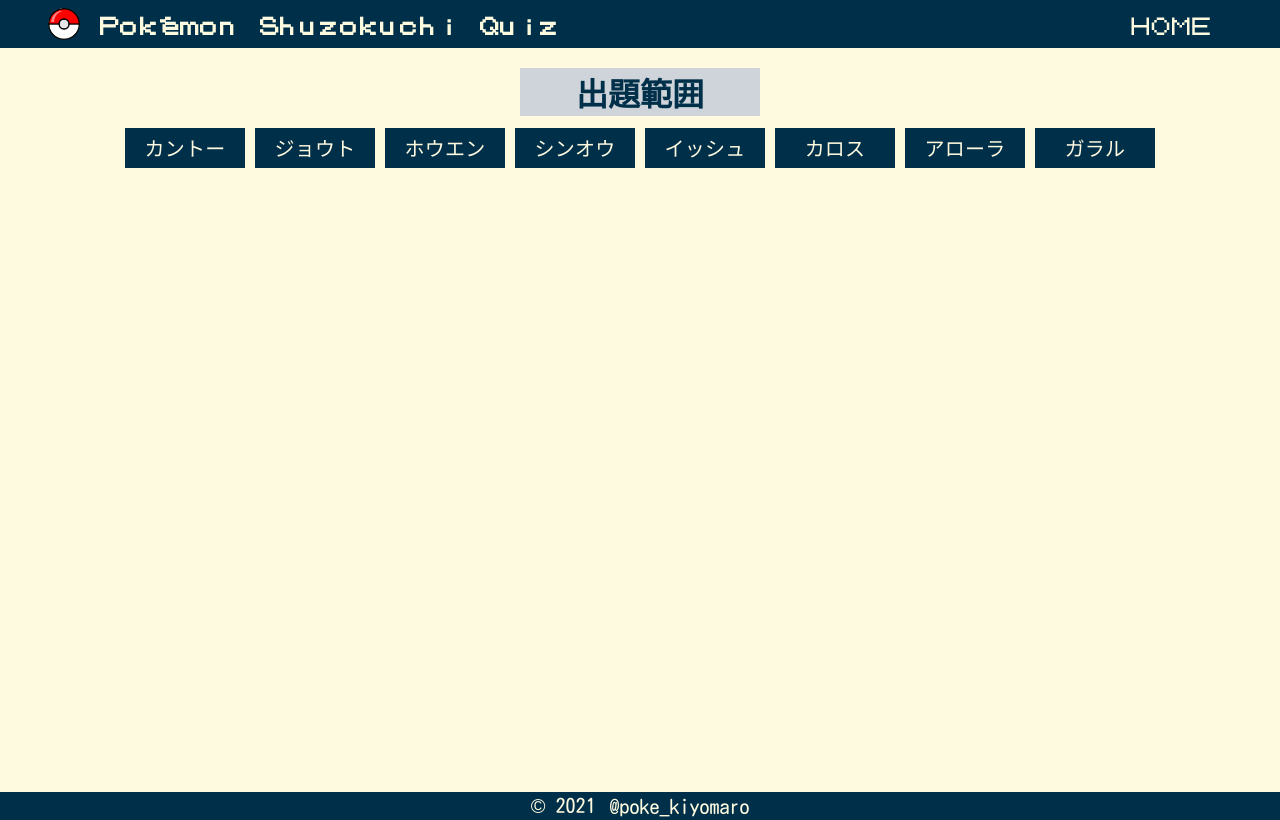
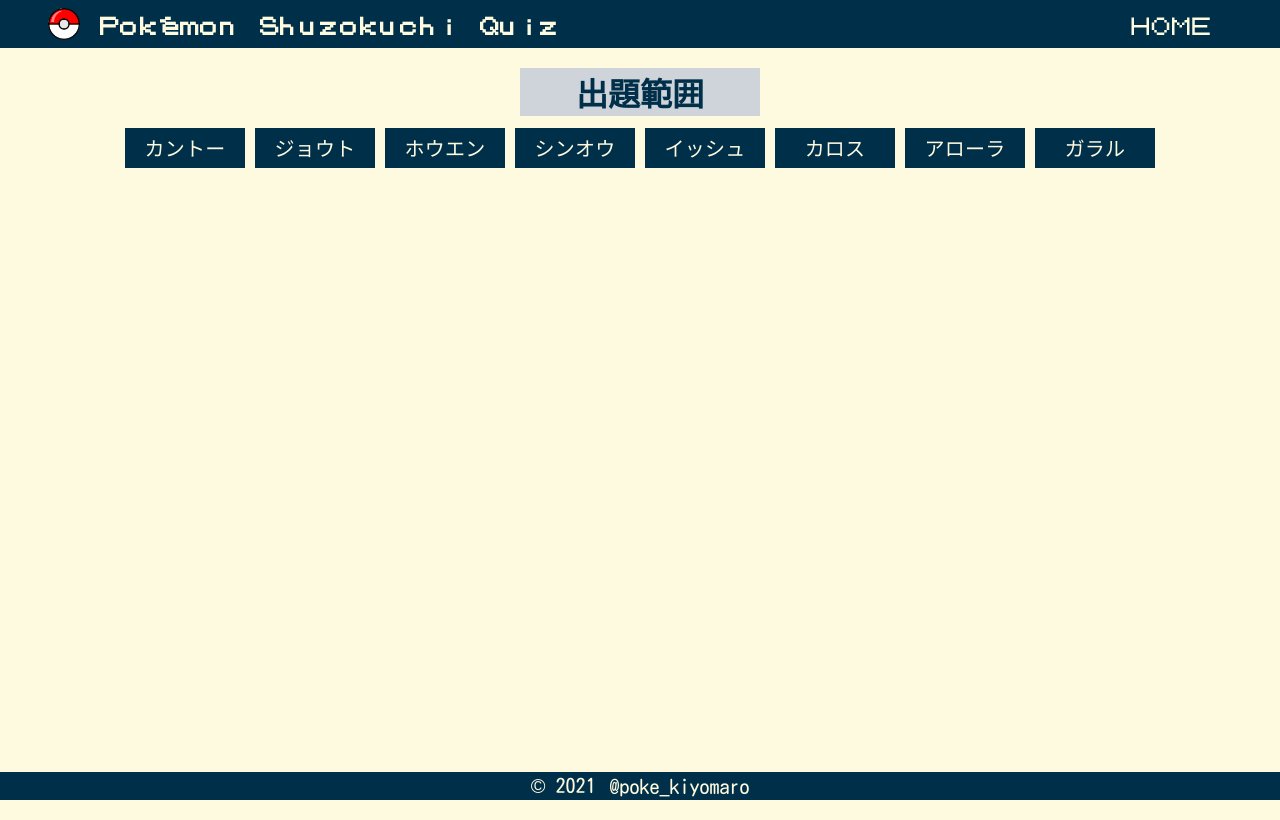
Before and after one commit to shimech/pokemon-shuzokuchi-quiz, a Next.js app: page / in a window 1280 px wide. Built offline with nearby package versions, Linux system fonts and the light colour scheme; a web font is replaced by a local one.

Commit message:
スタイル修正

```diff
--- a/src/templates/Top/index.tsx
+++ b/src/templates/Top/index.tsx
@@ -7,7 +7,7 @@ import { QuizConditionContextProvider } from "@/contexts/QuizConditionContextPro
 export const Top: React.FC = () => (
   <Main
     css={css`
-      margin-top: 20px;
+      padding-top: 20px;
     `}
   >
     <QuizConditionContextProvider>
```
